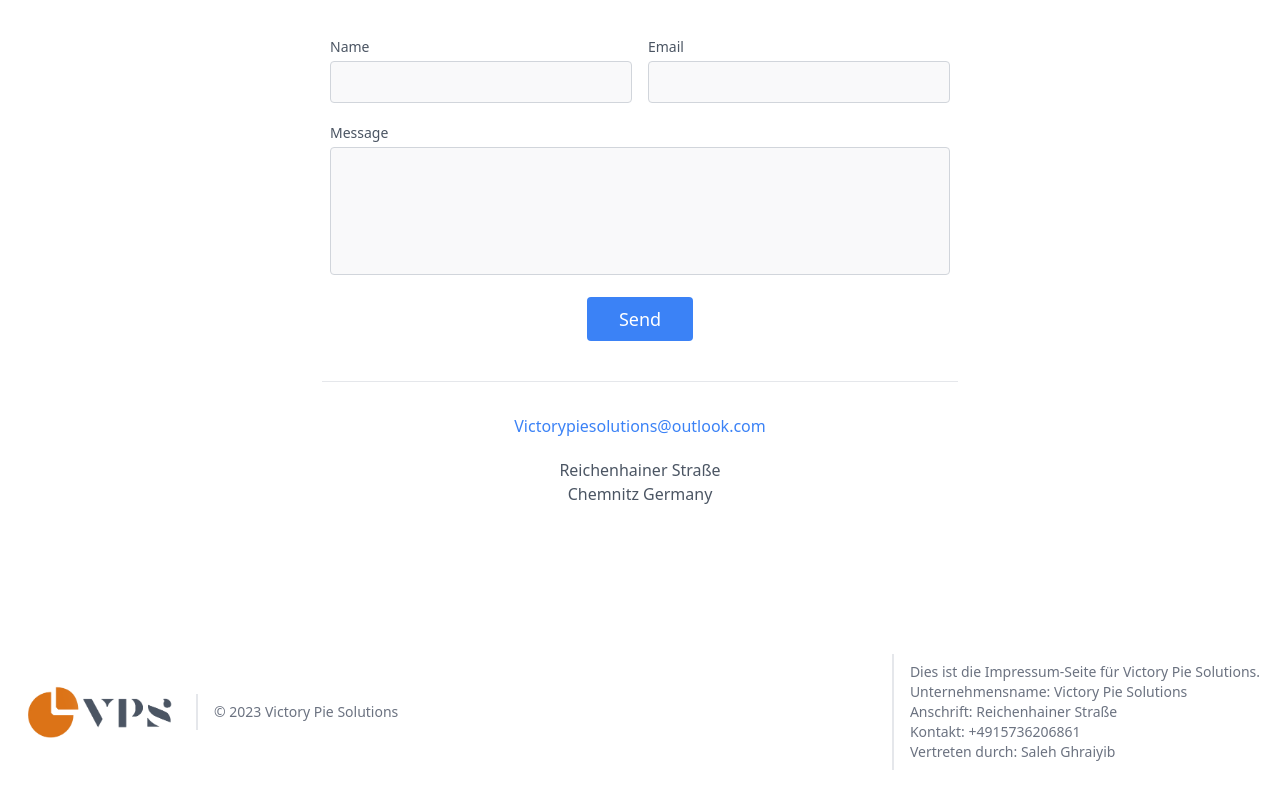
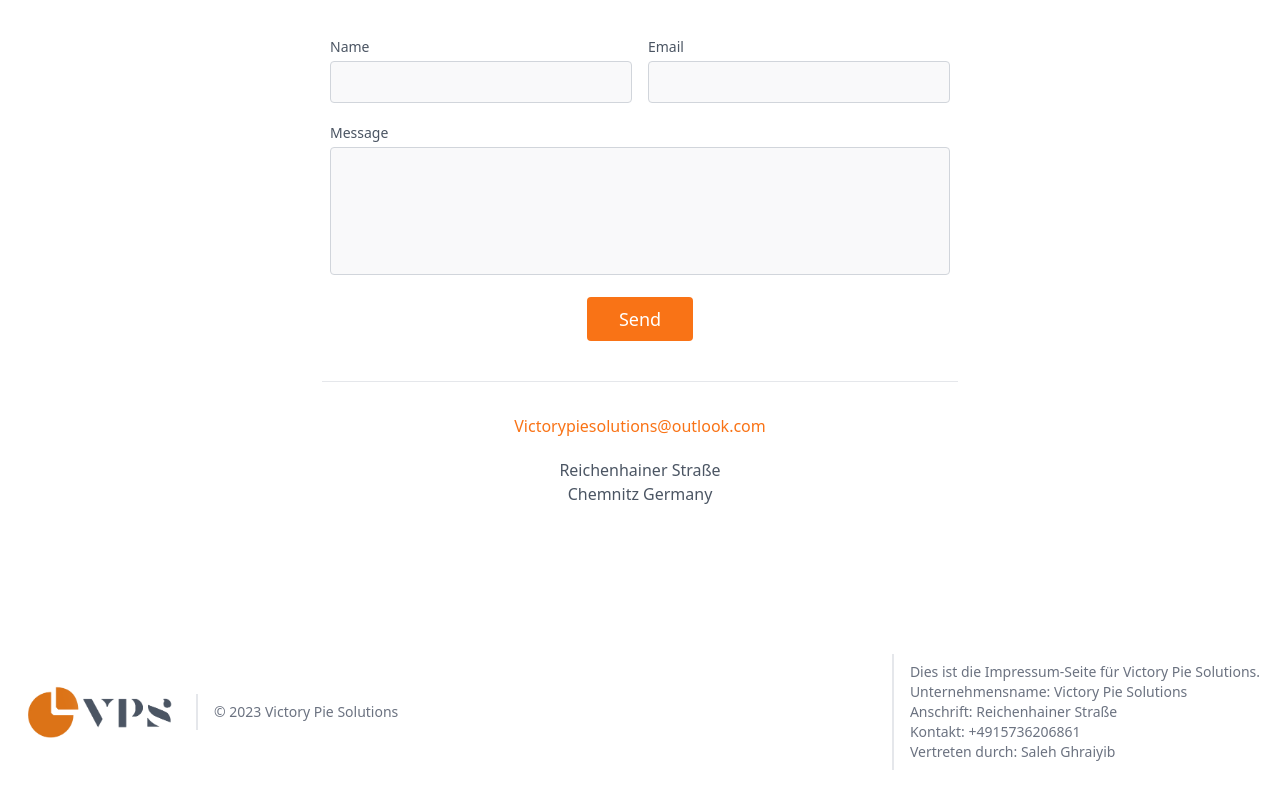
Before and after one commit to Victory-Pie-Solutions/landing-page, a Next.js app: page / in a window 1280 px wide. Shown: the part 2981-3781 px from the top of the page. Built offline with nearby package versions, Linux system fonts and the light colour scheme.

Commit message:
fix: change button and email from blue to orange

```diff
--- a/src/components/contact.tsx
+++ b/src/components/contact.tsx
@@ -51,13 +51,13 @@
               </div>
             </div>
             <div className="p-2 w-full">
-              <button className="flex mx-auto text-white bg-blue-500 border-0 py-2 px-8 focus:outline-none hover:bg-blue-600 rounded text-lg">
+              <button className="flex mx-auto text-white bg-orange-500 border-0 py-2 px-8 focus:outline-none hover:bg-blue-600 rounded text-lg">
                 Send
               </button>
             </div>
             <div className="p-2 w-full pt-8 mt-8 border-t border-gray-200 text-center">
               <a
-                className="text-blue-500"
+                className="text-orange-500"
                 href="mailto:Victorypiesolutions@outlook.com"
               >
                 Victorypiesolutions@outlook.com
```
